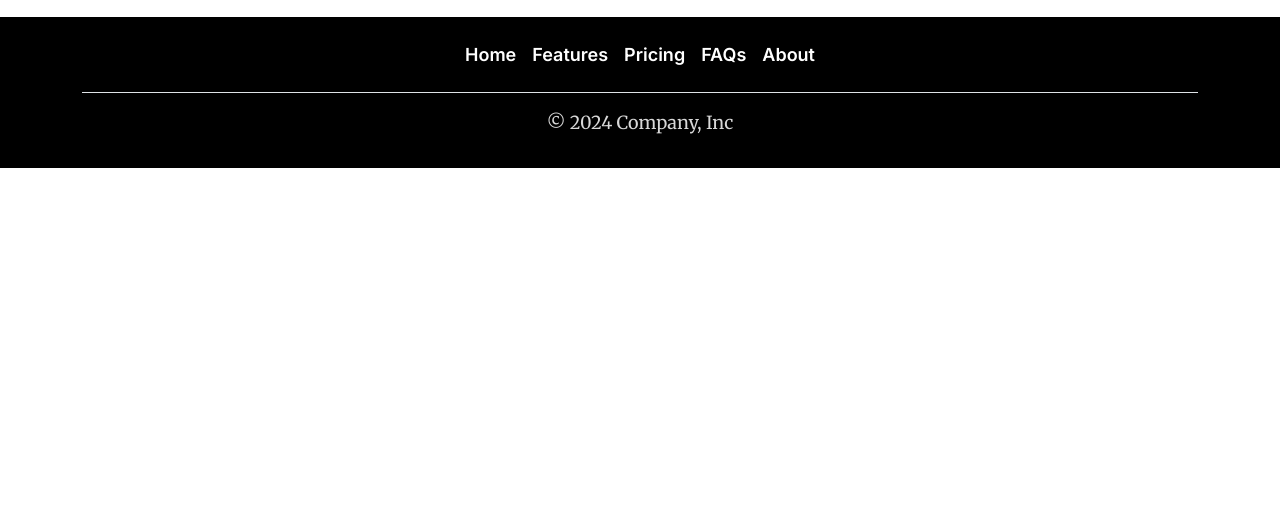
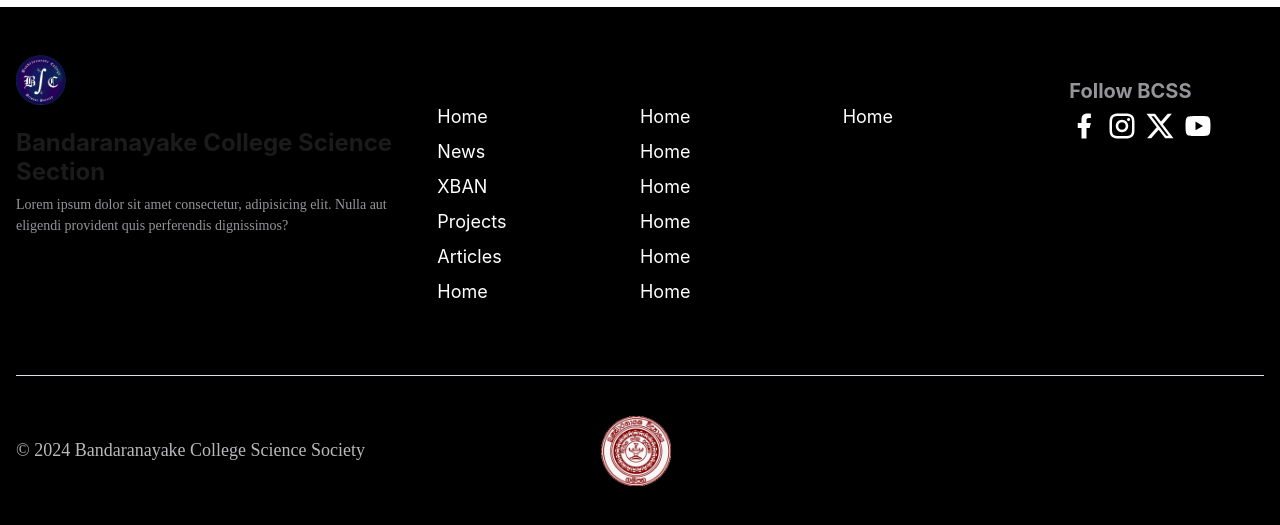
Before and after one commit to RamikaRandiv/test-website, a plain HTML site: page index.html in a window 1280 px wide. Shown: the part 2837-3362 px from the top of the page. Before the commit the page ends 3005 px from the top, so only its background shows below. Drawn offline with nearby package versions, Linux system fonts and the light colour scheme; a web font is replaced by a local one.

Commit message:
Update index.html

```diff
--- a/index.html
+++ b/index.html
@@ -8,25 +8,6 @@
       rel="icon"
       type="image/x-icon"
       href="https://github.com/RamikaRandiv/test-website/blob/main/science2.png?raw=true"
-    />
-    <!--google fonts-->
-    <link rel="preconnect" href="https://fonts.googleapis.com" />
-    <link rel="preconnect" href="https://fonts.gstatic.com" crossorigin />
-    <link
-      href="https://fonts.googleapis.com/css2?family=Merriweather:ital,wght@0,300;0,400;0,700;0,900;1,300;1,400;1,700;1,900&display=swap"
-      rel="stylesheet"
-    />
-    <link rel="preconnect" href="https://fonts.googleapis.com" />
-    <link rel="preconnect" href="https://fonts.gstatic.com" crossorigin />
-    <link
-      href="https://fonts.googleapis.com/css2?family=Inter:wght@100..900&display=swap"
-      rel="stylesheet"
-    />
-    <link rel="preconnect" href="https://fonts.googleapis.com" />
-    <link rel="preconnect" href="https://fonts.gstatic.com" crossorigin />
-    <link
-      href="https://fonts.googleapis.com/css2?family=DM+Mono:ital,wght@0,300;0,400;0,500;1,300;1,400;1,500&display=swap"
-      rel="stylesheet"
     />
     <!--boostrap files including bostrap 5.3-->
     <link
@@ -304,12 +285,12 @@
     </section>
     <!--NEWS SECTION END-->
 
-    <!--ALL NEWS START-->
+    <!--ABOUT XBAN START-->
     <div class="mt-5" style="clear: both">
       <div class="mt-4 pt-5">
         <!--news section start-->
         <div class="col-12" style="background-color: black">
-          <div class="row">
+          <div class="row col-12">
             <div class="col-lg-5 col-md-12 col-sm-12 col-xs-12 pt-4 px-5">
               <h1 class="col-12 pb-2" style="color: white !important">
                 What is X BAN ?
@@ -340,7 +321,7 @@
         <!--news section end-->
       </div>
     </div>
-    <!--ALL NEWS END-->
+    <!--ABOUT XBAN END-->
 
     <!--OUR PROJECTS START-->
     <div class="container my-5">
@@ -350,7 +331,7 @@
         </h3>
         <div class="col-row col-lg-4 col-md-12 col-sm-12 col-xs-12">
           <a
-            href="/news.html"
+            href="/projects.html"
             class="d-flex justify-content-lg-end align-items-start mt-4"
           >
             <h5>More to Explore...</h5>
@@ -455,28 +436,141 @@
     <!--OUR PROJECTS END-->
 
     <!--FOOTER SECTION START-->
-    <footer class="py-3 mt-5" style="clear: both">
-      <div class="container">
-        <ul class="nav justify-content-center border-bottom pb-3 mb-3">
-          <li class="nav-item">
-            <a href="#" class="nav-link px-2">Home</a>
+    <footer class="py-5" style="clear: both">
+      <div class="row col-12 ps-3">
+        <div class="col-lg-4 col-md-6 col-sm-6 col-xs-12">
+          <img
+            src="https://github.com/RamikaRandiv/test-website/blob/main/science2.png?raw=true"
+            alt=""
+            style="width: 50px"
+          />
+
+          <div class="col-lg-12 col-md-12 col-sm-12 col-xs-8 mt-4">
+            <h4 class="col-12">Bandaranayake College Science Section</h4>
+            <p
+              class="col-12"
+              style="
+                font-size: 14px;
+                font-family: Public Sans;
+                color: rgb(149, 149, 153);
+              "
+            >
+              Lorem ipsum dolor sit amet consectetur, adipisicing elit. Nulla
+              aut eligendi provident quis perferendis dignissimos?
+            </p>
+          </div>
+        </div>
+        <div class="col-lg-6 col-md-6 col-sm-6 col-xs-12 mb-3 mt-5">
+          <ul
+            class="nav flex-column col-12"
+            style="height: 30vh; overflow: hidden"
+          >
+            <li class="nav-item mb-2 col-lg-4 col-md-4 col-sm-6 col-xs-6">
+              <a href="#" class="p-0">Home</a>
             </li>
-          <li class="nav-item">
-            <a href="#" class="nav-link px-2">Features</a>
+            <li class="nav-item mb-2 col-lg-4 col-md-4 col-sm-6 col-xs-6">
+              <a href="#" class="p-0">News</a>
             </li>
-          <li class="nav-item">
-            <a href="#" class="nav-link px-2">Pricing</a>
+            <li class="nav-item mb-2 col-lg-4 col-md-4 col-sm-6 col-xs-6">
+              <a href="#" class="p-0">XBAN</a>
             </li>
-          <li class="nav-item">
-            <a href="#" class="nav-link px-2">FAQs</a>
+            <li class="nav-item mb-2 col-lg-4 col-md-4 col-sm-6 col-xs-6">
+              <a href="#" class="p-0">Projects</a>
             </li>
-          <li class="nav-item">
-            <a href="#" class="nav-link px-2">About</a>
+            <li class="nav-item mb-2 col-lg-4 col-md-4 col-sm-6 col-xs-6">
+              <a href="#" class="p-0">Articles</a>
+            </li>
+            <li class="nav-item mb-2 col-lg-4 col-md-4 col-sm-6 col-xs-6">
+              <a href="#" class="p-0">Home</a>
+            </li>
+            <li class="nav-item mb-2 col-lg-4 col-md-4 col-sm-6 col-xs-6">
+              <a href="#" class="p-0">Home</a>
+            </li>
+            <li class="nav-item mb-2 col-lg-4 col-md-4 col-sm-6 col-xs-6">
+              <a href="#" class="p-0">Home</a>
+            </li>
+            <li class="nav-item mb-2 col-lg-4 col-md-4 col-sm-6 col-xs-6">
+              <a href="#" class="p-0">Home</a>
+            </li>
+
+            <li class="nav-item mb-2 col-lg-4 col-md-4 col-sm-6 col-xs-6">
+              <a href="#" class="p-0">Home</a>
+            </li>
+            <li class="nav-item mb-2 col-lg-4 col-md-4 col-sm-6 col-xs-6">
+              <a href="#" class="p-0">Home</a>
+            </li>
+            <li class="nav-item mb-2 col-lg-4 col-md-4 col-sm-6 col-xs-6">
+              <a href="#" class="p-0">Home</a>
+            </li>
+            <li class="nav-item mb-2 col-lg-4 col-md-4 col-sm-6 col-xs-6">
+              <a href="#" class="p-0">Home</a>
             </li>
           </ul>
-        <p style="color: rgb(216, 216, 216) !important" class="text-center">
-          &copy; 2024 Company, Inc
+        </div>
+        <div class="col-lg-2 col-md-12 col-sm-12 col-xs-12 mt-4">
+          <div class="col-12">
+            <h5 class="col-12" style="color: rgb(149, 149, 153) !important">
+              Follow BCSS
+            </h5>
+            <ul class="list-unstyled d-flex col-12">
+              <li class="">
+                <a class="link-dark" href="#"
+                  ><img
+                    src="https://raw.githubusercontent.com/RamikaRandiv/test-website/65e936c041055e424c3c585358cf243b24bea043/facebook-circle-fill.svg"
+                    alt=""
+                    style="width: 30px; height: 30px"
+                /></a>
+              </li>
+              <li class="ms-2">
+                <a class="link-dark" href="#"
+                  ><img
+                    src="https://raw.githubusercontent.com/RamikaRandiv/test-website/65e936c041055e424c3c585358cf243b24bea043/instagram-line.svg"
+                    alt=""
+                    style="width: 30px; height: 30px"
+                /></a>
+              </li>
+              <li class="ms-2">
+                <a class="link-dark" href="#"
+                  ><img
+                    src="https://raw.githubusercontent.com/RamikaRandiv/test-website/65e936c041055e424c3c585358cf243b24bea043/twitter-x-fill.svg"
+                    alt=""
+                    style="width: 30px; height: 30px"
+                /></a>
+              </li>
+              <li class="ms-2">
+                <a class="link-dark" href="#"
+                  ><img
+                    src="https://raw.githubusercontent.com/RamikaRandiv/test-website/65e936c041055e424c3c585358cf243b24bea043/youtube-fill.svg"
+                    alt=""
+                    style="width: 30px; height: 30px"
+                /></a>
+              </li>
+            </ul>
+          </div>
+        </div>
+      </div>
+      <div class="border-top m-3"></div>
+      <div
+        class="d-flex flex-wrap justify-content-between align-items-center pt-4 p-3"
+      >
+        <p
+          class="col-md-4 mb-0 text-body-secondary"
+          style="color: rgb(185, 185, 187) !important"
+        >
+          &copy; 2024 Bandaranayake College Science Society
         </p>
+
+        <a
+          href="/"
+          class="col-md-4 d-flex align-items-center justify-content-center mb-3 mb-md-0 me-md-auto link-body-emphasis text-decoration-none"
+        >
+          <img
+            class="bi me-2"
+            width="70"
+            src="https://github.com/RamikaRandiv/test-website/blob/main/Logo.png?raw=true"
+            alt=""
+          />
+        </a>
       </div>
     </footer>
     <!--FOOTER SECTION END-->
```
Lines whose indentation alone changed are shown as unchanged.
